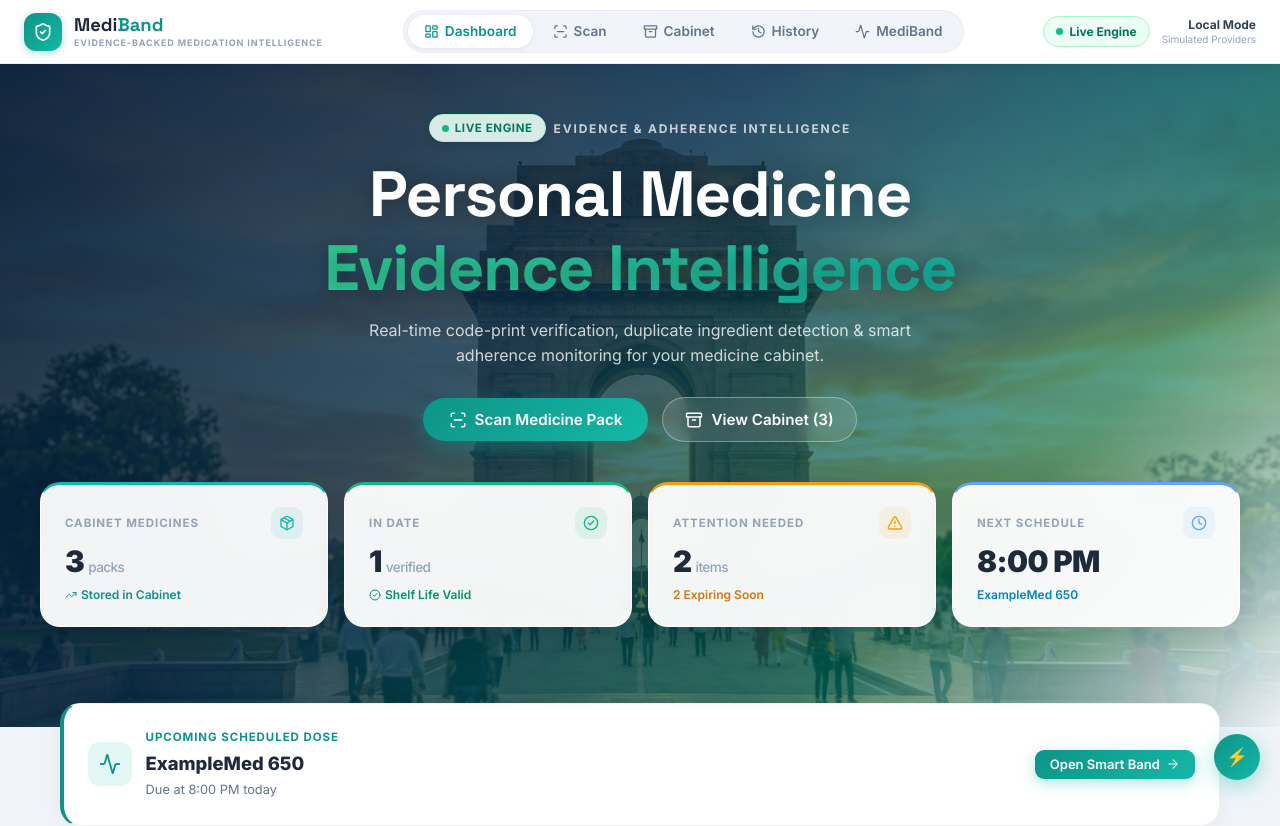
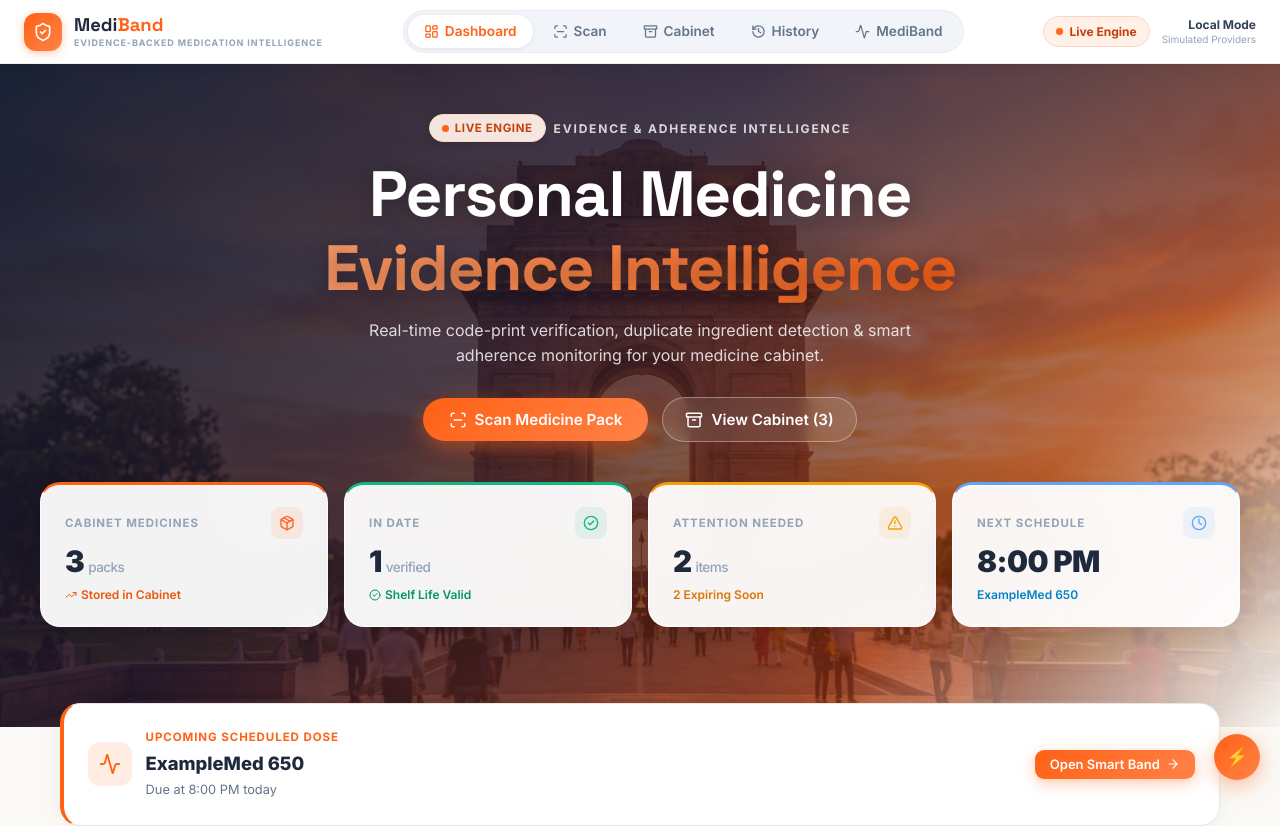
Before and after one commit to lokesh12kewat-source/MediBand, a Next.js app in the folder mediband/: page / in a window 1280 px wide. Shown: the top 826 px of the page. Built offline with nearby package versions, Linux system fonts and the light colour scheme.

Commit message:
v0.1.7: restore MediBand signature orange colour scheme across UI and components

```diff
--- a/mediband/app/cabinet/page.tsx
+++ b/mediband/app/cabinet/page.tsx
@@ -298,7 +298,7 @@ function MedicineCard({
               <span>
                 <strong>Qty:</strong> {pack.quantity ? `${pack.quantity.remaining} ${pack.quantity.unit}` : 'Unset'}
               </span>
-              <button onClick={() => setEditingQty(true)} style={{ background: 'none', border: 'none', color: 'var(--teal)', cursor: 'pointer', fontSize: '0.7rem' }}>
+              <button onClick={() => setEditingQty(true)} style={{ background: 'none', border: 'none', color: 'var(--orange)', cursor: 'pointer', fontSize: '0.7rem' }}>
                 Edit
               </button>
             </div>
@@ -324,7 +324,7 @@ function MedicineCard({
               <span style={{ overflow: 'hidden', textOverflow: 'ellipsis', whiteSpace: 'nowrap', maxWidth: '120px' }}>
                 <strong>Note:</strong> {pack.notes || 'None'}
               </span>
-              <button onClick={() => setEditingNotes(true)} style={{ background: 'none', border: 'none', color: 'var(--teal)', cursor: 'pointer', fontSize: '0.7rem' }}>
+              <button onClick={() => setEditingNotes(true)} style={{ background: 'none', border: 'none', color: 'var(--orange)', cursor: 'pointer', fontSize: '0.7rem' }}>
                 {pack.notes ? 'Edit' : '+ Add'}
               </button>
             </div>
@@ -337,7 +337,7 @@ function MedicineCard({
         <button
           onClick={onOpenPassport}
           className="btn btn-ghost btn-sm"
-          style={{ fontSize: '0.75rem', color: 'var(--teal)' }}
+          style={{ fontSize: '0.75rem', color: 'var(--orange)' }}
           id={`passport-${entry.packId}`}
         >
           Medicine Passport
--- a/mediband/app/globals.css
+++ b/mediband/app/globals.css
@@ -1,44 +1,46 @@
-@import url('https://fonts.googleapis.com/css2?family=Inter:wght@300;400;500;600;700;800;900&family=Space+Grotesk:wght@400;500;600;700;800;900&display=swap');
+@import "tailwindcss";
 
-/* ─── Design Tokens (Teal + Slate Theme matching Vidyut AI) ─────────── */
+/* ─── Design Tokens (MediBand Signature Orange Theme) ───────────────── */
 :root {
-  /* Brand — Teal / Emerald palette */
-  --teal: #0d9488;
-  --teal-accent: #14b8a6;
-  --teal-light: #2dd4bf;
-  --teal-pale: #f0fdfa;
-  --teal-glow: rgba(20, 184, 166, 0.25);
+  /* Brand — MediBand Orange palette */
+  --orange: #FF6115;
+  --orange-light: #FF8247;
+  --orange-dark: #E04F08;
+  --orange-pale: #FFF0E8;
+  --orange-glow: rgba(255, 97, 21, 0.28);
+  --porcelain: #FAF9F5;
 
-  /* Legacy aliases mapped to teal */
-  --orange: #0d9488;
-  --orange-light: #14b8a6;
-  --orange-pale: #f0fdfa;
-  --porcelain: #f0f4f8;
+  /* Aliases for compatibility */
+  --teal: #FF6115;
+  --teal-accent: #FF8247;
+  --teal-light: #FFA06E;
+  --teal-pale: #FFF0E8;
+  --teal-glow: rgba(255, 97, 21, 0.28);
 
   /* Neutrals */
-  --ink: #1a202c;
-  --ink-secondary: #4a5568;
+  --ink: #1A1A1A;
+  --ink-secondary: #4A5568;
   --ink-muted: #718096;
-  --ink-faint: #a0aec0;
+  --ink-faint: #A0AEC0;
 
   /* Surfaces */
-  --surface: #ffffff;
-  --surface-raised: #f8fafc;
-  --surface-muted: #f1f5f9;
+  --surface: #FFFFFF;
+  --surface-raised: #FAFAF8;
+  --surface-muted: #F8F7F3;
 
   /* Borders */
-  --border: #e2e8f0;
-  --border-strong: #cbd5e1;
+  --border: #E8E7E2;
+  --border-strong: #D0CFC8;
 
   /* Status */
-  --status-strong: #10b981;
-  --status-strong-bg: #ecfdf5;
-  --status-conflict: #ef4444;
-  --status-conflict-bg: #fef2f2;
-  --status-insufficient: #f59e0b;
-  --status-insufficient-bg: #fffbeb;
-  --status-expired: #8b5cf6;
-  --status-expired-bg: #f5f3ff;
+  --status-strong: #16A34A;
+  --status-strong-bg: #F0FDF4;
+  --status-conflict: #DC2626;
+  --status-conflict-bg: #FEF2F2;
+  --status-insufficient: #D97706;
+  --status-insufficient-bg: #FFFBEB;
+  --status-expired: #7C3AED;
+  --status-expired-bg: #F5F3FF;
 }
 
 /* ─── Base ──────────────────────────────────────────────────────────── */
@@ -56,8 +58,8 @@ html {
 
 body {
   font-family: 'Inter', system-ui, -apple-system, sans-serif;
-  background: #f0f4f8;
-  color: #1a202c;
+  background: #FAF9F5;
+  color: #1A1A1A;
   line-height: 1.6;
   min-height: 100vh;
   width: 100%;
@@ -83,7 +85,7 @@ p { color: var(--ink-secondary); line-height: 1.65; }
 .app-main {
   flex: 1 0 auto;
   width: 100%;
-  background: #f0f4f8;
+  background: #FAF9F5;
   display: flex;
   flex-direction: column;
 }
@@ -93,13 +95,13 @@ p { color: var(--ink-secondary); line-height: 1.65; }
   text-align: center;
   padding: 1.25rem 1rem;
   font-size: 0.75rem;
-  color: #64748b;
-  border-top: 1px solid #e2e8f0;
-  background: #ffffff;
+  color: #718096;
+  border-top: 1px solid #E8E7E2;
+  background: #FFFFFF;
   margin-top: auto;
 }
 
-/* ─── Standard Top Navbar (Vidyut AI replica) ───────────────────────── */
+/* ─── Standard Top Navbar (Vidyut AI layout, MediBand Orange theme) ─── */
 .navbar {
   position: sticky;
   top: 0;
@@ -139,11 +141,11 @@ p { color: var(--ink-secondary); line-height: 1.65; }
   width: 38px;
   height: 38px;
   border-radius: 12px;
-  background: linear-gradient(135deg, #0d9488, #14b8a6);
+  background: linear-gradient(135deg, #FF6115, #FF8247);
   display: flex;
   align-items: center;
   justify-content: center;
-  box-shadow: 0 2px 8px rgba(13, 148, 136, 0.3);
+  box-shadow: 0 2px 8px rgba(255, 97, 21, 0.35);
 }
 
 .navbar-title {
@@ -154,8 +156,9 @@ p { color: var(--ink-secondary); line-height: 1.65; }
   line-height: 1;
 }
 
+.navbar-title-orange,
 .navbar-title-teal {
-  color: #0d9488;
+  color: #FF6115;
 }
 
 .navbar-subtitle {
@@ -198,7 +201,7 @@ p { color: var(--ink-secondary); line-height: 1.65; }
 
 .navbar-link.active {
   background: #ffffff;
-  color: #0d9488;
+  color: #FF6115;
   box-shadow: 0 1px 4px rgba(0, 0, 0, 0.08);
 }
 
@@ -213,13 +216,13 @@ p { color: var(--ink-secondary); line-height: 1.65; }
   display: inline-flex;
   align-items: center;
   gap: 6px;
-  background: #ecfdf5;
-  border: 1px solid #a7f3d0;
+  background: #FFF0E8;
+  border: 1px solid #FFD4C2;
   border-radius: 9999px;
   padding: 5px 12px;
   font-size: 0.75rem;
   font-weight: 700;
-  color: #047857;
+  color: #C2410C;
 }
 
 .navbar-subtext {
@@ -238,7 +241,7 @@ p { color: var(--ink-secondary); line-height: 1.65; }
   color: #94a3b8;
 }
 
-/* ─── Hero Section (Full-bleed India Gate atmospheric layout) ───────── */
+/* ─── Hero Section (Full-bleed atmospheric layout with warm orange gradient) */
 .hero-section {
   position: relative;
   width: 100%;
@@ -264,10 +267,10 @@ p { color: var(--ink-secondary); line-height: 1.65; }
   inset: 0;
   background: linear-gradient(
     135deg,
-    rgba(2, 25, 50, 0.88) 0%,
-    rgba(6, 50, 80, 0.80) 40%,
-    rgba(0, 120, 100, 0.65) 75%,
-    rgba(240, 244, 248, 0.98) 100%
+    rgba(15, 23, 42, 0.90) 0%,
+    rgba(38, 25, 45, 0.82) 40%,
+    rgba(154, 52, 18, 0.68) 75%,
+    rgba(250, 249, 245, 0.98) 100%
   );
   z-index: 1;
 }
@@ -294,19 +297,19 @@ p { color: var(--ink-secondary); line-height: 1.65; }
   display: inline-flex;
   align-items: center;
   gap: 6px;
-  background: rgba(236, 253, 245, 0.9);
-  border: 1px solid #a7f3d0;
+  background: rgba(255, 240, 232, 0.95);
+  border: 1px solid #FFD4C2;
   border-radius: 9999px;
   padding: 4px 12px;
   font-size: 0.72rem;
   font-weight: 700;
-  color: #047857;
+  color: #C2410C;
   letter-spacing: 0.05em;
   box-shadow: 0 2px 8px rgba(0, 0, 0, 0.1);
 }
 
 .hero-label {
-  color: rgba(255, 255, 255, 0.75);
+  color: rgba(255, 255, 255, 0.80);
   font-size: 0.75rem;
   font-weight: 700;
   letter-spacing: 0.15em;
@@ -324,7 +327,7 @@ p { color: var(--ink-secondary); line-height: 1.65; }
 }
 
 .hero-title-gradient {
-  background: linear-gradient(135deg, #34d399, #14b8a6);
+  background: linear-gradient(135deg, #FFA06E, #FF6115);
   -webkit-background-clip: text;
   -webkit-text-fill-color: transparent;
   display: inline-block;
@@ -332,7 +335,7 @@ p { color: var(--ink-secondary); line-height: 1.65; }
 
 .hero-description {
   font-size: 1rem;
-  color: rgba(255, 255, 255, 0.78);
+  color: rgba(255, 255, 255, 0.82);
   max-width: 600px;
   margin: 0 auto 28px;
   line-height: 1.6;
@@ -463,7 +466,7 @@ p { color: var(--ink-secondary); line-height: 1.65; }
 /* ─── Cards ─────────────────────────────────────────────────────────── */
 .card {
   background: var(--surface);
-  border: 1px solid rgba(0, 0, 0, 0.06);
+  border: 1px solid var(--border);
   border-radius: 20px;
   padding: 1.5rem;
   box-shadow: 0 2px 20px rgba(0, 0, 0, 0.05);
@@ -471,7 +474,7 @@ p { color: var(--ink-secondary); line-height: 1.65; }
 
 .card--raised {
   background: var(--surface);
-  border: 1px solid rgba(0, 0, 0, 0.06);
+  border: 1px solid var(--border);
   border-radius: 20px;
   padding: 1.5rem;
   box-shadow: 0 8px 30px rgba(0, 0, 0, 0.08);
@@ -510,13 +513,13 @@ p { color: var(--ink-secondary); line-height: 1.65; }
 .btn:active { transform: scale(0.98); }
 
 .btn-primary {
-  background: linear-gradient(135deg, #0d9488, #14b8a6);
+  background: linear-gradient(135deg, #FF6115, #FF8247);
   color: #fff;
-  box-shadow: 0 4px 14px rgba(20, 184, 166, 0.35);
+  box-shadow: 0 4px 14px rgba(255, 97, 21, 0.35);
 }
 
 .btn-primary:hover {
-  box-shadow: 0 6px 22px rgba(20, 184, 166, 0.45);
+  box-shadow: 0 6px 22px rgba(255, 97, 21, 0.45);
 }
 
 .btn-secondary {
@@ -730,7 +733,7 @@ p { color: var(--ink-secondary); line-height: 1.65; }
   transition: background 0.2s;
 }
 
-.step-item.active .step-dot { background: var(--teal); }
+.step-item.active .step-dot { background: var(--orange); }
 .step-item.done .step-dot { background: var(--status-strong); }
 
 /* ─── Demo Label ────────────────────────────────────────────────────── */
@@ -738,14 +741,14 @@ p { color: var(--ink-secondary); line-height: 1.65; }
   display: inline-flex;
   align-items: center;
   padding: 0.2rem 0.55rem;
-  background: #f0fdfa;
-  border: 1px solid #99f6e4;
+  background: #FFF0E8;
+  border: 1px solid #FFD4C2;
   border-radius: 6px;
   font-size: 0.68rem;
   font-weight: 700;
   letter-spacing: 0.05em;
   text-transform: uppercase;
-  color: var(--teal);
+  color: #EA580C;
 }
 
 /* ─── Pulse Dot Animation ───────────────────────────────────────────── */
@@ -774,7 +777,7 @@ p { color: var(--ink-secondary); line-height: 1.65; }
   position: absolute;
   width: 28px;
   height: 28px;
-  border-color: var(--teal);
+  border-color: var(--orange);
   border-style: solid;
   border-width: 0;
 }
@@ -788,7 +791,7 @@ p { color: var(--ink-secondary); line-height: 1.65; }
   position: absolute;
   width: calc(100% - 32px);
   height: 2px;
-  background: linear-gradient(90deg, transparent, var(--teal-light), transparent);
+  background: linear-gradient(90deg, transparent, var(--orange-light), transparent);
   animation: scanline 2.5s ease-in-out infinite;
 }
 
@@ -818,7 +821,7 @@ p { color: var(--ink-secondary); line-height: 1.65; }
   letter-spacing: 0.15em;
   font-weight: 700;
   text-transform: uppercase;
-  color: var(--teal-light);
+  color: var(--orange-light);
   margin-bottom: 0.25rem;
 }
 
@@ -860,7 +863,7 @@ p { color: var(--ink-secondary); line-height: 1.65; }
   letter-spacing: 0.08em;
   font-weight: 700;
   text-transform: uppercase;
-  color: var(--teal-light);
+  color: var(--orange-light);
   margin-bottom: 1rem;
   animation: pulse 2s ease-in-out infinite;
 }
@@ -873,7 +876,7 @@ p { color: var(--ink-secondary); line-height: 1.65; }
 .mediband-btn {
   width: 100%;
   padding: 0.65rem;
-  background: linear-gradient(135deg, #0d9488, #14b8a6);
+  background: linear-gradient(135deg, #FF6115, #FF8247);
   color: #fff;
   border: none;
   border-radius: 10px;
@@ -897,7 +900,7 @@ p { color: var(--ink-secondary); line-height: 1.65; }
 }
 
 .passport-header {
-  background: linear-gradient(135deg, #0f172a, #134e4a);
+  background: linear-gradient(135deg, #18181B, #7C2D12);
   color: #fff;
   padding: 1.75rem;
 }
@@ -1001,7 +1004,7 @@ p { color: var(--ink-secondary); line-height: 1.65; }
   width: 46px;
   height: 46px;
   border-radius: 50%;
-  background: linear-gradient(135deg, #0d9488, #14b8a6);
+  background: linear-gradient(135deg, #FF6115, #FF8247);
   color: #fff;
   border: none;
   font-size: 1.1rem;
@@ -1009,13 +1012,13 @@ p { color: var(--ink-secondary); line-height: 1.65; }
   display: flex;
   align-items: center;
   justify-content: center;
-  box-shadow: 0 6px 20px rgba(20, 184, 166, 0.4);
+  box-shadow: 0 6px 20px rgba(255, 97, 21, 0.4);
   transition: transform 0.2s, box-shadow 0.2s;
 }
 
 .demo-drawer-toggle:hover {
   transform: scale(1.05);
-  box-shadow: 0 8px 24px rgba(20, 184, 166, 0.5);
+  box-shadow: 0 8px 24px rgba(255, 97, 21, 0.5);
 }
 
 .demo-drawer-panel {
@@ -1062,16 +1065,16 @@ p { color: var(--ink-secondary); line-height: 1.65; }
 }
 
 .demo-scenario-btn:hover {
-  background: #f0fdfa;
-  border-color: #99f6e4;
-  color: var(--teal);
+  background: #FFF0E8;
+  border-color: #FFD4C2;
+  color: var(--orange);
 }
 
 .scenario-badge {
   width: 22px;
   height: 22px;
   border-radius: 6px;
-  background: var(--teal);
+  background: var(--orange);
   color: #fff;
   font-size: 0.72rem;
   font-weight: 700;
--- a/mediband/app/layout.tsx
+++ b/mediband/app/layout.tsx
@@ -18,7 +18,7 @@ export default function RootLayout({ children }: { children: React.ReactNode })
         <link rel="preconnect" href="https://fonts.googleapis.com" />
         <link rel="preconnect" href="https://fonts.gstatic.com" crossOrigin="anonymous" />
         <link
-          href="https://fonts.googleapis.com/css2?family=Inter:wght@300;400;500;600;700;800;900&family=Space+Grotesk:wght@400;500;600;700;800;900&display=swap"
+          href="https://fonts.googleapis.com/css2?family=Inter:wght@300;400;500;600;700;800;900&family=Space+Grotesk:wght@400;500;600;700&display=swap"
           rel="stylesheet"
         />
       </head>
@@ -29,7 +29,7 @@ export default function RootLayout({ children }: { children: React.ReactNode })
             {children}
           </main>
           <footer className="app-footer">
-            <span style={{ fontWeight: 800, color: '#0d9488' }}>MediBand</span> · Evidence-Backed
+            <span style={{ fontWeight: 800, color: 'var(--orange)' }}>MediBand</span> · Evidence-Backed
             Medication Intelligence · Prototype mode. Data stored locally (localStorage),
             unencrypted. Do not enter real clinical health records.
           </footer>
--- a/mediband/app/page.tsx
+++ b/mediband/app/page.tsx
@@ -25,7 +25,7 @@ function KpiCard({
   sub,
   subColor = '#94a3b8',
   icon: Icon,
-  accent = '#14b8a6',
+  accent = '#FF6115',
 }: {
   label: string;
   value: React.ReactNode;
@@ -98,7 +98,7 @@ export default function DashboardPage() {
 
   return (
     <div style={{ width: '100%' }}>
-      {/* ── Atmospheric Hero Section (Delhi Grid Intelligence style) ── */}
+      {/* ── Atmospheric Hero Section (Delhi Grid layout with MediBand Orange) ── */}
       <section className="hero-section">
         <div className="hero-bg" />
         <div className="hero-overlay" />
@@ -112,7 +112,7 @@ export default function DashboardPage() {
                   width: 7,
                   height: 7,
                   borderRadius: '50%',
-                  background: '#10b981',
+                  background: '#FF6115',
                 }}
               />
               <span>LIVE ENGINE</span>
@@ -141,7 +141,7 @@ export default function DashboardPage() {
                 padding: '0.8rem 1.6rem',
                 fontSize: '0.95rem',
                 borderRadius: '999px',
-                boxShadow: '0 6px 20px rgba(13, 148, 136, 0.45)',
+                boxShadow: '0 6px 20px rgba(255, 97, 21, 0.45)',
               }}
               id="dashboard-scan-cta"
             >
@@ -177,9 +177,9 @@ export default function DashboardPage() {
                   <TrendingUp size={12} /> Stored in Cabinet
                 </>
               }
-              subColor="#0d9488"
+              subColor="#EA580C"
               icon={Package}
-              accent="#14b8a6"
+              accent="#FF6115"
             />
 
             <KpiCard
@@ -234,7 +234,7 @@ export default function DashboardPage() {
           <div
             className="card"
             style={{
-              borderLeft: '4px solid var(--teal)',
+              borderLeft: '4px solid var(--orange)',
               background: '#ffffff',
               display: 'flex',
               alignItems: 'center',
@@ -249,17 +249,17 @@ export default function DashboardPage() {
                   width: 44,
                   height: 44,
                   borderRadius: 12,
-                  background: 'rgba(20, 184, 166, 0.12)',
+                  background: 'rgba(255, 97, 21, 0.12)',
                   display: 'flex',
                   alignItems: 'center',
                   justifyContent: 'center',
                   flexShrink: 0,
                 }}
               >
-                <Activity size={22} color="#0d9488" />
+                <Activity size={22} color="#FF6115" />
               </div>
               <div>
-                <div className="card-title" style={{ color: 'var(--teal)', marginBottom: 2 }}>
+                <div className="card-title" style={{ color: 'var(--orange)', marginBottom: 2 }}>
                   Upcoming Scheduled Dose
                 </div>
                 <div style={{ fontWeight: 800, fontSize: '1.15rem', color: '#1e293b' }}>
@@ -286,8 +286,8 @@ export default function DashboardPage() {
         <div
           className="card"
           style={{
-            background: 'linear-gradient(135deg, #f0fdfa 0%, #e6fffa 100%)',
-            border: '1px solid #99f6e4',
+            background: 'linear-gradient(135deg, #FFF7ED 0%, #FFEDD5 100%)',
+            border: '1px solid #FED7AA',
             display: 'flex',
             alignItems: 'center',
             justifyContent: 'space-between',
@@ -299,10 +299,10 @@ export default function DashboardPage() {
             <span className="demo-tag" style={{ marginBottom: 6 }}>
               Evidence Workflow
             </span>
-            <h3 style={{ fontWeight: 800, color: '#134e4a', margin: '4px 0 2px' }}>
+            <h3 style={{ fontWeight: 800, color: '#9A3412', margin: '4px 0 2px' }}>
               Have a new medicine pack?
             </h3>
-            <p style={{ fontSize: '0.82rem', color: '#0f766e', margin: 0 }}>
+            <p style={{ fontSize: '0.82rem', color: '#C2410C', margin: 0 }}>
               Scan or enter GS1 DataMatrix / Barcode to run code-print consistency and reference
               registry checks.
             </p>
@@ -331,7 +331,7 @@ export default function DashboardPage() {
                 href="/history"
                 style={{
                   fontSize: '0.8rem',
-                  color: '#0d9488',
+                  color: '#FF6115',
                   fontWeight: 700,
                   textDecoration: 'none',
                   display: 'flex',
@@ -360,7 +360,7 @@ export default function DashboardPage() {
                         width: 8,
                         height: 8,
                         borderRadius: '50%',
-                        background: '#14b8a6',
+                        background: '#FF6115',
                         display: 'inline-block',
                       }}
                     />
--- a/mediband/app/scan/result/page.tsx
+++ b/mediband/app/scan/result/page.tsx
@@ -131,7 +131,7 @@ function ScanResultContent() {
     return (
       <div className="page-content" style={{ display: 'flex', justifyContent: 'center', paddingTop: '4rem' }}>
         <div style={{ textAlign: 'center' }}>
-          <div style={{ width: 40, height: 40, border: '3px solid var(--teal)', borderTopColor: 'transparent', borderRadius: '50%', animation: 'spin 0.8s linear infinite', margin: '0 auto 1rem' }} />
+          <div style={{ width: 40, height: 40, border: '3px solid var(--orange)', borderTopColor: 'transparent', borderRadius: '50%', animation: 'spin 0.8s linear infinite', margin: '0 auto 1rem' }} />
           <div style={{ color: 'var(--ink-muted)', fontSize: '0.875rem' }}>Processing evidence…</div>
           <style>{`@keyframes spin { to { transform: rotate(360deg); } }`}</style>
         </div>
@@ -256,7 +256,7 @@ export default function ScanResultPage() {
       fallback={
         <div className="page-content" style={{ display: 'flex', justifyContent: 'center', paddingTop: '4rem' }}>
           <div style={{ textAlign: 'center' }}>
-            <div style={{ width: 40, height: 40, border: '3px solid var(--teal)', borderTopColor: 'transparent', borderRadius: '50%', animation: 'spin 0.8s linear infinite', margin: '0 auto 1rem' }} />
+            <div style={{ width: 40, height: 40, border: '3px solid var(--orange)', borderTopColor: 'transparent', borderRadius: '50%', animation: 'spin 0.8s linear infinite', margin: '0 auto 1rem' }} />
             <div style={{ color: 'var(--ink-muted)', fontSize: '0.875rem' }}>Loading result…</div>
           </div>
         </div>
--- a/mediband/components/layout/NavShell.tsx
+++ b/mediband/components/layout/NavShell.tsx
@@ -37,7 +37,7 @@ export default function NavShell() {
           </div>
           <div>
             <div className="navbar-title">
-              Medi<span className="navbar-title-teal">Band</span>
+              Medi<span className="navbar-title-orange">Band</span>
             </div>
             <div className="navbar-subtitle">
               Evidence-Backed Medication Intelligence
@@ -45,7 +45,7 @@ export default function NavShell() {
           </div>
         </Link>
 
-        {/* Center Nav Links (Pills matching Vidyut AI) */}
+        {/* Center Nav Links */}
         <nav className="navbar-menu" aria-label="Sections">
           {NAV_ITEMS.map(({ href, label, icon: Icon }) => {
             const active = isActive(href);
@@ -66,7 +66,16 @@ export default function NavShell() {
         {/* Right Status Badge */}
         <div className="navbar-status">
           <div className="navbar-badge">
-            <span className="w-2 h-2 rounded-full bg-emerald-500 pulse-dot" style={{ display: 'inline-block', width: 7, height: 7, borderRadius: '50%', background: '#10b981' }} />
+            <span
+              className="pulse-dot"
+              style={{
+                display: 'inline-block',
+                width: 7,
+                height: 7,
+                borderRadius: '50%',
+                background: '#FF6115',
+              }}
+            />
             <span>Live Engine</span>
           </div>
           <div className="navbar-subtext">
--- a/mediband/package.json
+++ b/mediband/package.json
@@ -1,10 +1,10 @@
 {
   "name": "mediband",
-  "version": "0.1.6",
+  "version": "0.1.7",
   "private": true,
   "scripts": {
     "dev": "next dev",
-    "build": "next build",
+    "build": "next build --webpack",
     "start": "next start",
     "lint": "eslint",
     "test": "VITE_CONFIG_NATIVE_IGNORE_WARNING=true npx vitest run",
```
Also changed, not shown: mediband/app/mediband/page.tsx (+6 -6 lines), mediband/app/scan/page.tsx (+5 -5 lines), 2 other files (tests, documents, lock files or other folders).
